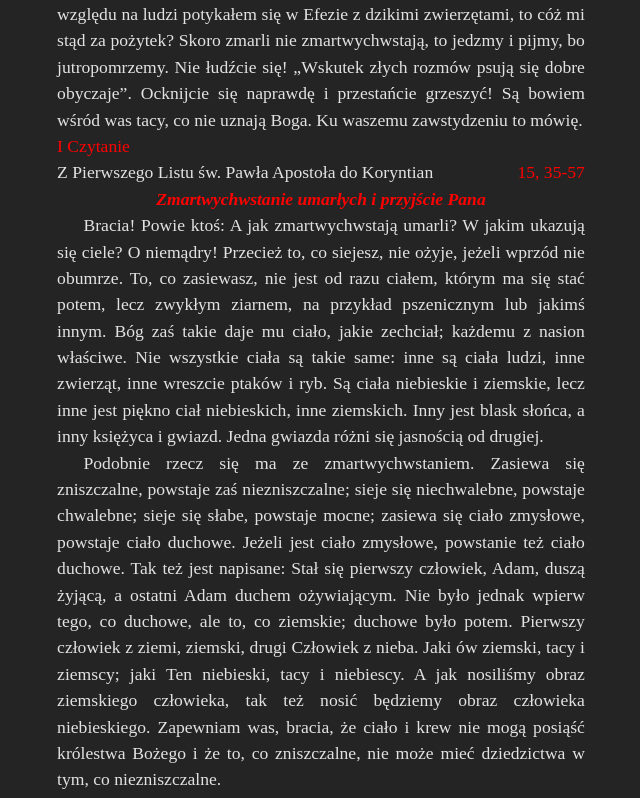
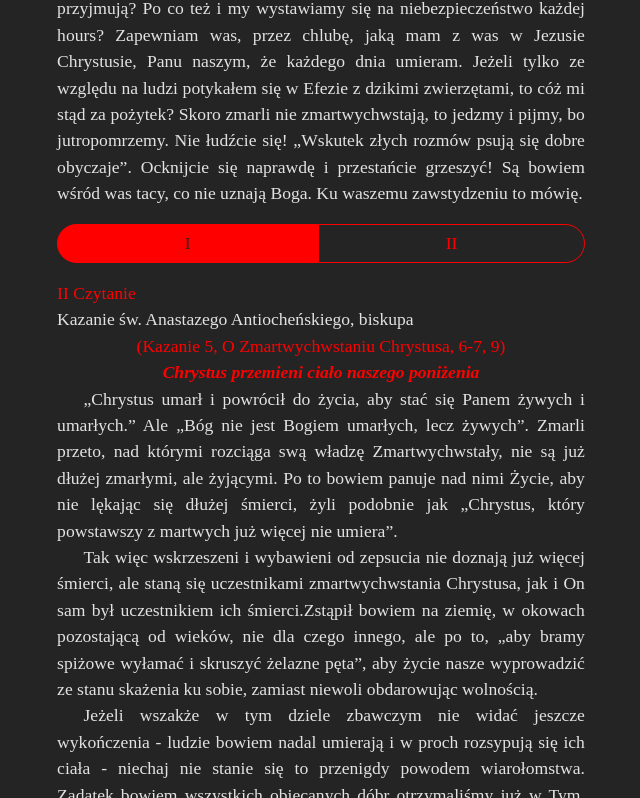
Before and after one commit to JakubOlejnik2007/brewiarz_webview, a React (Vite) app: page / in a window 1280 px wide. Shown: the part 4182-4980 px from the top of the page, without its empty margins (319-959 px from the left). Built offline with nearby package versions, Linux system fonts and the light colour scheme.

Commit message:
Added switching between possible readings

```diff
--- a/src/hours/OfficeOfReadings.tsx
+++ b/src/hours/OfficeOfReadings.tsx
@@ -4,10 +4,33 @@ import ShowTeDeum from "../partials/ShowTeDeum";
 import type { TOfficeOfReadings } from "../types/OfficeOfReadings.type";
 import Psalm from "../partials/Psalm";
 import LongReading from "../partials/LongReading";
+import { useState } from "react";
 
 
 
 const OfficeOfReadings = ({ isTeDeum, hymn, psalmodia, verse, readings, ...props }: TOfficeOfReadings) => {
+
+    const [selectedReadings, setSelectedReadings] = useState([0, 0, 0, 0]);
+
+    const updateReading = (index: number, value: number) => {
+        setSelectedReadings(prev => {
+            const updated = [...prev];
+            updated[index] = value;
+            return updated;
+        });
+    }
+
+
+    const numeration = ["I", "II", "III", "IV"];
+
+    const readingFiltered = []
+
+    for (let i = 0; i < 4; i++) {
+        let reading_tmp = readings.filter(reading => reading.number === numeration[i])
+        if (reading_tmp.length === 0) continue;
+        readingFiltered.push(reading_tmp)
+        console.log(readingFiltered)
+    }
 
     return (
         <section className="ofr">
@@ -46,7 +69,27 @@ const OfficeOfReadings = ({ isTeDeum, hymn, psalmodia, verse, readings, ...props
             </p>
 
             {
-                readings.map((reading) => <LongReading {...reading} />)
+                readingFiltered.map((readingGroup, readingGroupIdx) => {
+
+                    const length = readingGroup.length
+
+                    return (
+                        <>
+                            {length > 0 ?
+                                <>
+                                    <ol className="lr__switch-reading">
+                                        {Array.from({ length }, (_, i) => (
+                                            <li className={selectedReadings[readingGroupIdx] === i ? "active" : ""} key={i} onClick={() => updateReading(readingGroupIdx, i)}>{numeration[i]}</li>
+                                        ))}
+                                    </ol>
+                                </>
+                                : <></>}
+
+                            <LongReading {...readingGroup[selectedReadings[readingGroupIdx]]} />
+
+                        </>
+                    )
+                })
             }
 
         </section >
```
